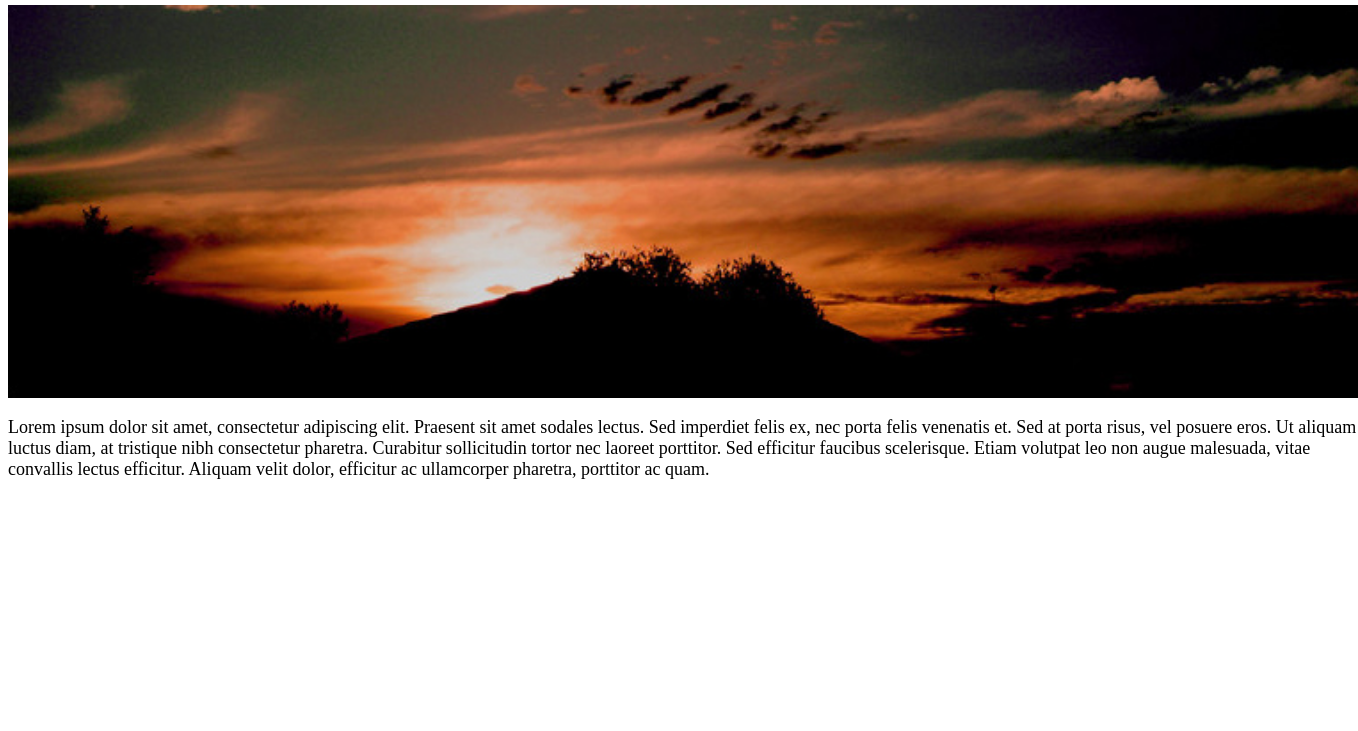
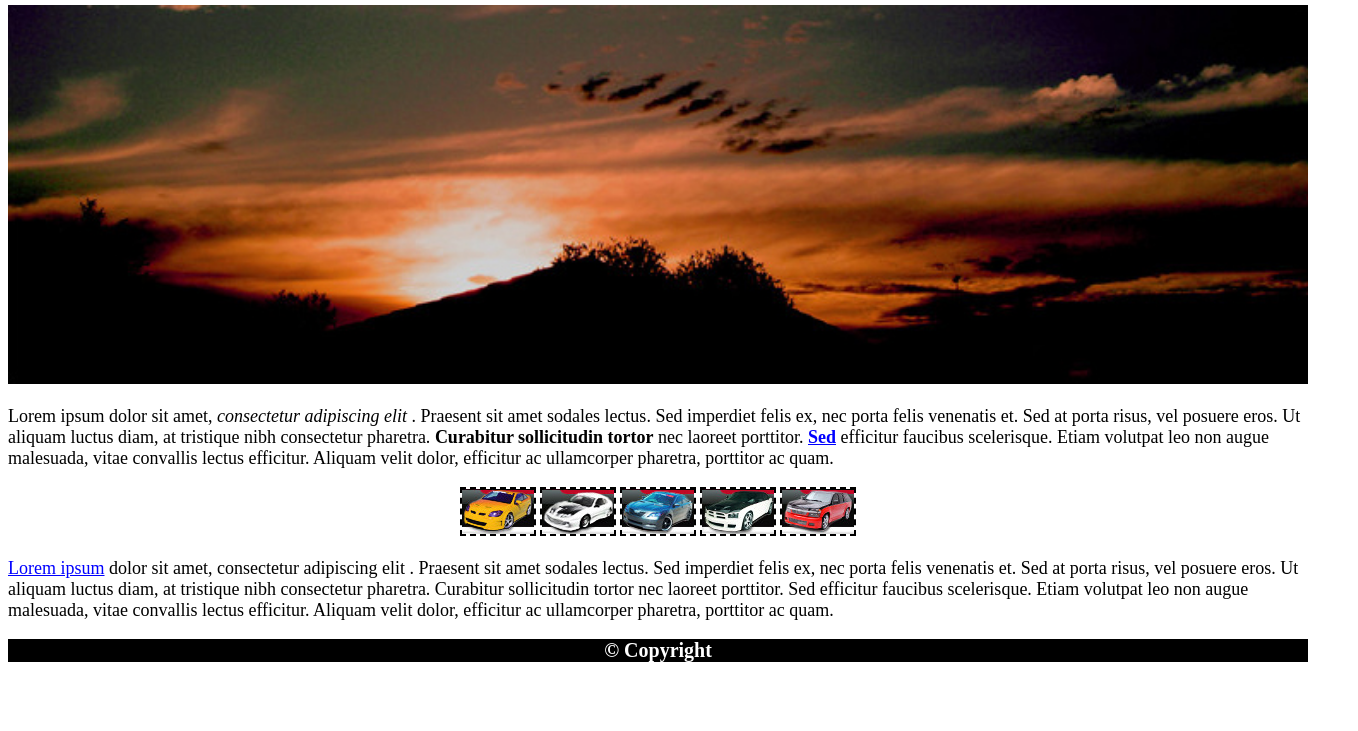
Before and after one commit to BrixtonSpark/carapp, a plain HTML site: page index.html in a window 1280 px wide. Shown: the part 69-800 px from the top of the page, 1358 px wide, since content can reach past the window. Drawn offline with Linux system fonts and the light colour scheme.

Commit message:
test commit

```diff
--- a/index.html
+++ b/index.html
@@ -15,12 +15,33 @@
             <h1> My simple website</h1>
         </div>
         <div>
-            <img width="1350px" height="auto" src="sunset.jpg" alt="ошыбочка">
+            <img width="1300px" height="auto" src="sunset.jpg" alt="ошыбочка">
+        </div>
+
+        <div>
+            <p>
+                Lorem ipsum dolor sit amet, <i>consectetur adipiscing elit</i> . Praesent sit amet sodales lectus. Sed imperdiet felis ex, nec porta felis venenatis et. Sed at porta risus, vel posuere eros. Ut aliquam luctus diam, at tristique nibh consectetur
+                pharetra. <b>Curabitur sollicitudin tortor</b> nec laoreet porttitor.
+                <a href="https://uk.wikipedia.org/wiki/Sed"> Sed</a> efficitur faucibus scelerisque. Etiam volutpat leo non augue malesuada, vitae convallis lectus efficitur. Aliquam velit dolor, efficitur ac ullamcorper pharetra, porttitor ac quam.
+            </p>
+        </div>
+        <div class="block1">
+            <img class="border" src="car01.jpg" alt="ошыбочка">
+            <img class="border" src="car02.jpg" alt="ошыбочка">
+            <img class="border" src="car03.jpg" alt="ошыбочка">
+            <img class="border" src="car04.jpg" alt="ошыбочка">
+            <img class="border" src="car05.jpg" alt="ошыбочка">
+        </div>
+        <div>
+            <p>
+                <a class="text" href="https://uk.wikipedia.org/wiki/Lorem_ipsum">Lorem ipsum</a> dolor sit amet, consectetur adipiscing elit . Praesent sit amet sodales lectus. Sed imperdiet felis ex, nec porta felis venenatis et. Sed at porta risus,
+                vel posuere eros. Ut aliquam luctus diam, at tristique nibh consectetur pharetra. Curabitur sollicitudin tortor nec laoreet porttitor. Sed efficitur faucibus scelerisque. Etiam volutpat leo non augue malesuada, vitae convallis lectus efficitur.
+                Aliquam velit dolor, efficitur ac ullamcorper pharetra, porttitor ac quam.
+            </p>
         </div>
         <div>
             <h2>
-                Lorem ipsum dolor sit amet, consectetur adipiscing elit. Praesent sit amet sodales lectus. Sed imperdiet felis ex, nec porta felis venenatis et. Sed at porta risus, vel posuere eros. Ut aliquam luctus diam, at tristique nibh consectetur pharetra. Curabitur
-                sollicitudin tortor nec laoreet porttitor. Sed efficitur faucibus scelerisque. Etiam volutpat leo non augue malesuada, vitae convallis lectus efficitur. Aliquam velit dolor, efficitur ac ullamcorper pharetra, porttitor ac quam.
+                © Copyright
             </h2>
         </div>
     </div>
--- a/main.css
+++ b/main.css
@@ -1,3 +1,7 @@
+body {
+    font-style: normal;
+}
+
 h1 {
     font-size: 30px;
     font-weight: bold;
@@ -6,12 +10,40 @@ h1 {
     background-color: #a52a2a;
 }
 
-.container {
-    width: 1350px;
+h2 {
+    font-size: 20px;
+    font-weight: bold;
+    text-align: center;
+    color: #ffffff;
+    background-color: black;
 }
 
-h2 {
+.container {
+    width: 1300px;
+}
+
+p {
     font-size: 18px;
     font-weight: normal;
     color: #000000;
+    text-align: left;
 }
+
+a {
+    color: blue;
+    font-size: 18px;
+    font-weight: bold;
+}
+
+.border {
+    border: black 2px dashed;
+}
+
+.block1 {
+    width: auto;
+    text-align: center;
+}
+
+.text {
+    font-weight: normal;
+}
```
